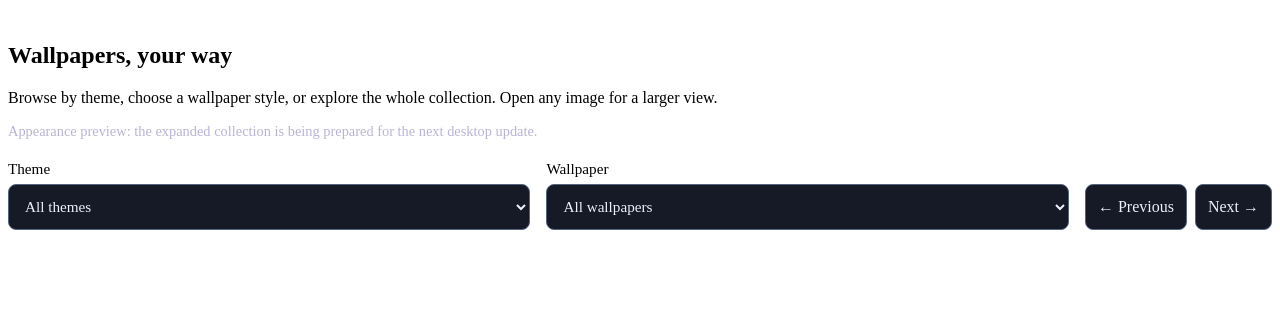
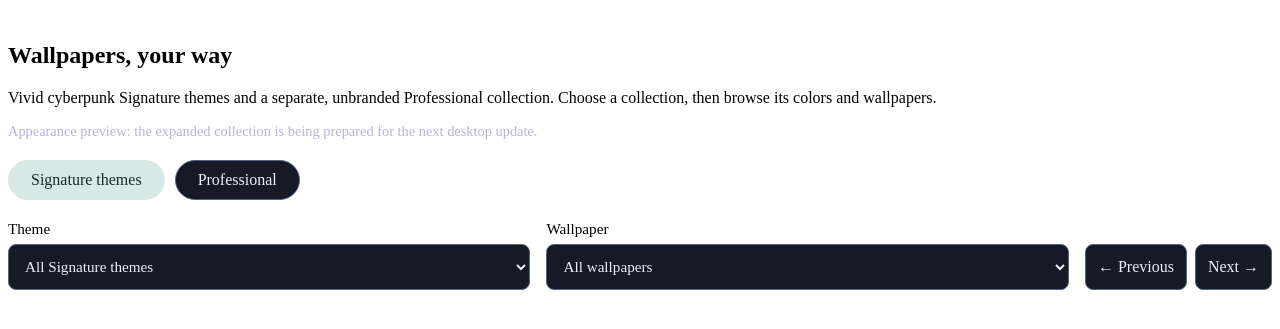
Before and after one commit to AstraShadowsss/ShadowRealm-OS, a Jekyll site: the page website/gallery-template.html, which Jekyll copies as it is, in a window 1280 px wide. Shown: the top 329 px of the page. Built offline with Jekyll 4.4.1, drawn with Linux system fonts in a browser that asks for light colours.

Commit message:
Separate Professional showcase and refresh desktop captures

```diff
--- a/website/gallery-template.html
+++ b/website/gallery-template.html
@@ -1,7 +1,8 @@
 <section id="appearance" class="appearance-gallery" aria-labelledby="appearance-title">
 <h2 id="appearance-title">Wallpapers, your way</h2>
-<p>Browse by theme, choose a wallpaper style, or explore the whole collection. Open any image for a larger view.</p>
+<p>Vivid cyberpunk Signature themes and a separate, unbranded Professional collection. Choose a collection, then browse its colors and wallpapers.</p>
 <p class="gallery-preview-note">Appearance preview: the expanded collection is being prepared for the next desktop update.</p>
+<div class="gallery-families" role="group" aria-label="Wallpaper collection"><button type="button" class="gallery-family" data-family="signature" aria-pressed="true">Signature themes</button><button type="button" id="professional" class="gallery-family" data-family="professional" aria-pressed="false">Professional</button></div>
 <div class="gallery-toolbar" hidden>
   <label>Theme <select class="gallery-theme" aria-label="Filter wallpaper theme"><option value="">All themes</option></select></label>
   <label>Wallpaper <select class="gallery-style" aria-label="Filter wallpaper style"><option value="">All wallpapers</option></select></label>
@@ -11,10 +12,12 @@
 <!-- GALLERY CARDS -->
 </div>
 <p class="gallery-position" aria-live="polite" aria-atomic="true"></p>
+<div class="professional-showcase" hidden><h3>A quieter workspace</h3><p>Emerald, Ocean, Graphite and Plum accents pair with three sculpted abstract wallpapers. The same desktop controls and widgets use a restrained, unbranded appearance.</p><img class="screen" src="https://raw.githubusercontent.com/AstraShadowsss/ShadowRealm-OS/main/screenshots/professional.png" alt="Professional desktop with Satin Bloom wallpaper and rounded status widgets" loading="lazy"><img class="screen" src="https://raw.githubusercontent.com/AstraShadowsss/ShadowRealm-OS/main/screenshots/control-center-professional.png" alt="Control Center in the Professional desktop" loading="lazy"></div>
 <noscript><p>Scroll sideways to browse the labeled collection.</p></noscript>
 </section>
 <style>
 .appearance-gallery{margin:42px 0}.gallery-preview-note{font-size:.9rem;color:#b9b4d6}
+.gallery-families{display:flex;gap:10px;flex-wrap:wrap;margin:20px 0}.gallery-family{font:inherit;border:1px solid #56657f;border-radius:24px;padding:10px 22px;background:#151a26;color:#edf0fa;cursor:pointer}.gallery-family[aria-pressed="true"]{background:#d8e8e4;color:#142d28;border-color:#d8e8e4}.professional-showcase{margin:28px 0}.professional-showcase[hidden]{display:none}
 .gallery-toolbar{display:flex;gap:16px;flex-wrap:wrap;align-items:end;margin:20px 0}.gallery-toolbar[hidden]{display:none}
 .gallery-toolbar label{display:grid;gap:6px;font-size:.95rem;flex:1;min-width:185px}
 .gallery-toolbar select,.gallery-navigation button{font:inherit;color:#edf0fa;background:#151a26;border:1px solid #56657f;border-radius:8px;padding:10px 12px;min-height:46px}
@@ -34,8 +37,10 @@
  const strip=gallery.querySelector('.gallery-strip'),cards=[...strip.querySelectorAll('.gallery-card')];
  const theme=gallery.querySelector('.gallery-theme'),style=gallery.querySelector('.gallery-style');
  const previous=gallery.querySelector('.gallery-previous'),next=gallery.querySelector('.gallery-next'),position=gallery.querySelector('.gallery-position');
- const themes=new Map(cards.map(c=>[c.dataset.theme,c.dataset.themeLabel]));
- for(const [value,label] of themes)theme.add(new Option(label,value));
+ let family=location.hash==='#professional'?'professional':'signature';
+ const inFamily=c=>c.dataset.theme.startsWith('professional')===(family==='professional');
+ function themeOptions(){theme.replaceChildren(new Option(family==='professional'?'All Professional accents':'All Signature themes',''));const themes=new Map(cards.filter(inFamily).map(c=>[c.dataset.theme,c.dataset.themeLabel]));for(const [value,label] of themes)theme.add(new Option(label,value));gallery.querySelector('.professional-showcase').hidden=family!=='professional';gallery.querySelectorAll('.gallery-family').forEach(b=>b.setAttribute('aria-pressed',String(b.dataset.family===family)));}
+ themeOptions();
  for(const value of [...new Set(cards.map(c=>c.dataset.style))].sort())style.add(new Option(value,value));
  let visible=cards,frame=0;
  function updatePosition(){
@@ -46,16 +51,17 @@
   previous.disabled=index===0;next.disabled=index===visible.length-1;return index;
  }
  function filter(){
-  const candidates=cards.filter(c=>!theme.value||c.dataset.theme===theme.value);
+  const candidates=cards.filter(c=>inFamily(c)&&(!theme.value||c.dataset.theme===theme.value));
   const styles=new Set(candidates.map(c=>c.dataset.style));
-  [...style.options].forEach(o=>{o.disabled=!!o.value&&!styles.has(o.value);});
+  [...style.options].forEach(o=>{o.disabled=!!o.value&&!styles.has(o.value);o.hidden=o.disabled;});
   if(style.selectedOptions[0].disabled)style.value='';
-  cards.forEach(c=>{c.hidden=!!((theme.value&&c.dataset.theme!==theme.value)||(style.value&&c.dataset.style!==style.value));});
+  cards.forEach(c=>{c.hidden=!!(!inFamily(c)||(theme.value&&c.dataset.theme!==theme.value)||(style.value&&c.dataset.style!==style.value));});
   visible=cards.filter(c=>!c.hidden);strip.dataset.single=String(visible.length===1);strip.scrollTo({left:0,behavior:'instant'});updatePosition();
  }
  function move(delta){const index=updatePosition(),target=visible[Math.max(0,Math.min(visible.length-1,index+delta))];strip.scrollTo({left:strip.scrollLeft+target.getBoundingClientRect().left-strip.getBoundingClientRect().left-2});}
  previous.addEventListener('click',()=>move(-1));next.addEventListener('click',()=>move(1));
  theme.addEventListener('change',filter);style.addEventListener('change',filter);
+ gallery.querySelectorAll('.gallery-family').forEach(button=>button.addEventListener('click',()=>{family=button.dataset.family;style.value='';themeOptions();filter();}));
  strip.addEventListener('keydown',e=>{if(e.key==='ArrowLeft'||e.key==='ArrowRight'){e.preventDefault();move(e.key==='ArrowLeft'?-1:1);}});
  strip.addEventListener('scroll',()=>{cancelAnimationFrame(frame);frame=requestAnimationFrame(updatePosition);},{passive:true});
  gallery.querySelector('.gallery-toolbar').hidden=false;filter();
```
Also changed, not shown: website/index.html (+12 -6 lines), README.md, screenshots/control-center-professional.png, screenshots/professional.png.
